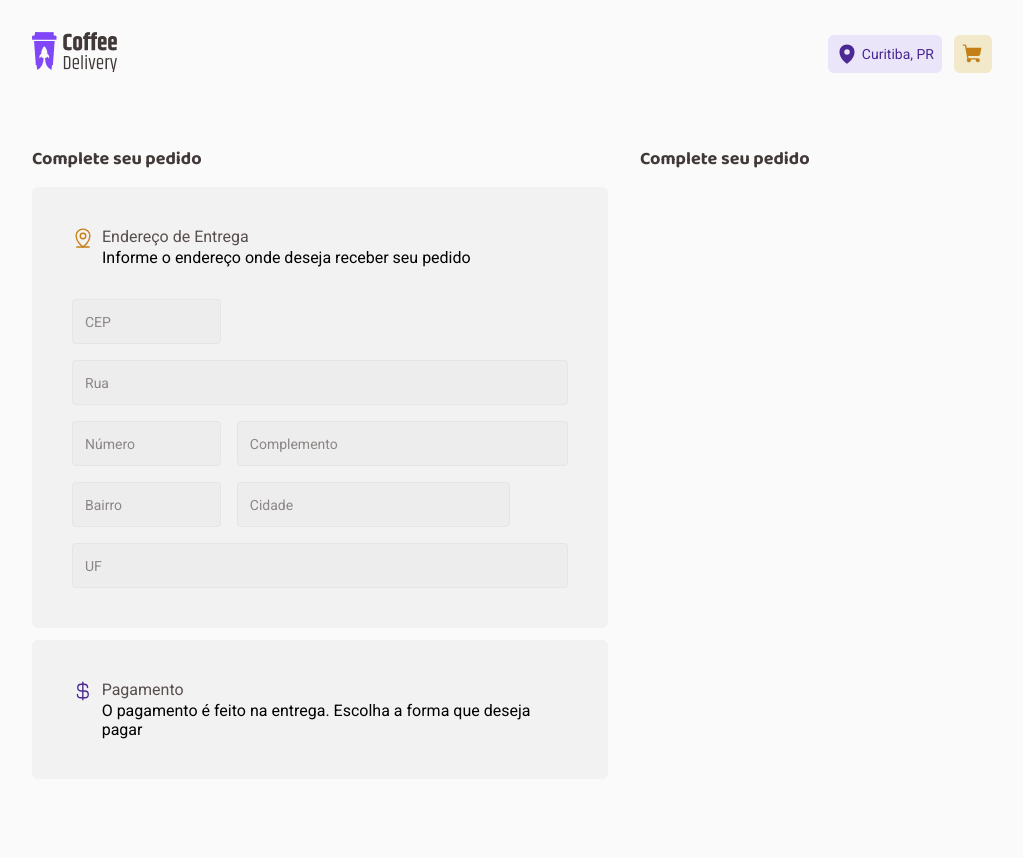
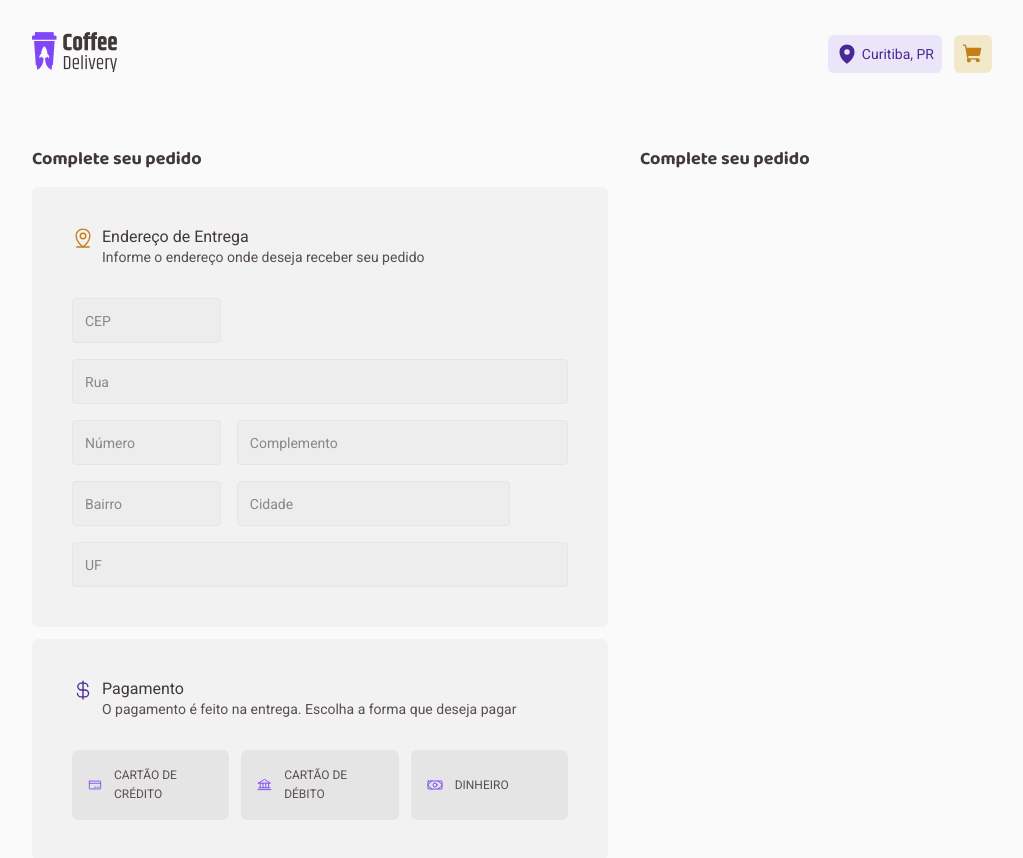
Before and after one commit to larissapissurno/coffee-delivery-react, a React (Vite) app: page /checkout in a window 1280 px wide. Shown: the whole page, without its empty margins (128-1151 px from the left). Before the commit the page ends 800 px from the top, so only its background shows below. Built offline with nearby package versions, Linux system fonts and the light colour scheme.

Commit message:
payment type form

```diff
--- /dev/null
+++ b/src/components/PaymentType/index.tsx
@@ -0,0 +1,18 @@
+import { ReactNode } from 'react'
+import { PaymentTypeWrapper } from './styles'
+
+interface PaymentTypeProps {
+  icon: ReactNode
+  label: string
+}
+export function PaymentType({ icon, label, ...otherProps }: PaymentTypeProps) {
+  return (
+    <>
+      <PaymentTypeWrapper>
+        {icon} <span>{label}</span>
+      </PaymentTypeWrapper>
+
+      <input type="radio" hidden {...otherProps} />
+    </>
+  )
+}
--- /dev/null
+++ b/src/components/PaymentType/styles.ts
@@ -0,0 +1,50 @@
+import styled, { css } from 'styled-components'
+
+interface PaymentTypeWrapperProps {
+  selected?: boolean
+}
+
+export const PaymentTypeWrapper = styled.div<PaymentTypeWrapperProps>`
+  display: flex;
+  flex-direction: row;
+  align-items: center;
+  padding: 1rem;
+  gap: 12px;
+  flex-grow: 1;
+
+  background-color: ${(props) => props.theme['base-button']};
+  border-radius: 6px;
+
+  transition: background-color 0.2s;
+
+  svg {
+    color: ${(props) => props.theme['accent-500']};
+  }
+
+  span {
+    text-transform: uppercase;
+    color: ${(props) => props.theme['base-text']};
+
+    font-family: 'Roboto';
+    font-style: normal;
+    font-weight: 400;
+    font-size: 0.75rem;
+    line-height: 1.6;
+  }
+
+  &:hover {
+    cursor: pointer;
+  }
+
+  ${(props) =>
+    props.selected
+      ? css`
+          border: 1px solid ${(props) => props.theme['accent-500']};
+          background-color: ${(props) => props.theme['accent-300']};
+        `
+      : css`
+          &:hover {
+            background-color: ${(props) => props.theme['base-hover']};
+          }
+        `}
+`
--- a/src/pages/Checkout/index.tsx
+++ b/src/pages/Checkout/index.tsx
@@ -1,12 +1,20 @@
 import { Input } from '@components/Input/styles'
-import { CurrencyDollar, MapPinLine } from 'phosphor-react'
-import { TextRegularM, TitleXS } from 'src/styles/typography'
+import { PaymentType } from '@components/PaymentType'
+import {
+  Bank,
+  CreditCard,
+  CurrencyDollar,
+  MapPinLine,
+  Money,
+} from 'phosphor-react'
+import { TextRegularM, TextRegularS, TitleXS } from 'src/styles/typography'
 import {
   ContentWrapper,
   Grid,
   LocaleInfo,
   OrderHeader,
   PaymentInfo,
+  PaymentTypeSection,
   StyledForm,
 } from './styles'
 
@@ -25,7 +33,9 @@ export function Checkout() {
                 <TextRegularM color="base-subtitle">
                   Endereço de Entrega
                 </TextRegularM>
-                <p>Informe o endereço onde deseja receber seu pedido</p>
+                <TextRegularS>
+                  Informe o endereço onde deseja receber seu pedido
+                </TextRegularS>
               </div>
             </OrderHeader>
 
@@ -45,12 +55,18 @@ export function Checkout() {
 
               <div>
                 <TextRegularM color="base-subtitle">Pagamento</TextRegularM>
-                <p>
+                <TextRegularS>
                   O pagamento é feito na entrega. Escolha a forma que deseja
                   pagar
-                </p>
+                </TextRegularS>
               </div>
             </OrderHeader>
+
+            <PaymentTypeSection>
+              <PaymentType icon={<CreditCard />} label="Cartão de Crédito" />
+              <PaymentType icon={<Bank />} label="Cartão de Débito" />
+              <PaymentType icon={<Money />} label="Dinheiro" />
+            </PaymentTypeSection>
           </PaymentInfo>
         </div>
 
--- a/src/pages/Checkout/styles.ts
+++ b/src/pages/Checkout/styles.ts
@@ -48,3 +48,9 @@ export const StyledForm = styled.form`
   grid-template-columns: 60% 40%;
   gap: 2rem;
 `
+
+export const PaymentTypeSection = styled.div`
+  display: grid;
+  grid-template-columns: 1fr 1fr 1fr;
+  gap: 0.75rem;
+`
--- a/src/styles/typography.ts
+++ b/src/styles/typography.ts
@@ -1,4 +1,4 @@
-import styled, { css } from 'styled-components'
+import styled, { css, DefaultTheme } from 'styled-components'
 
 interface TitleProps {
   color?: 'base-title' | 'base-subtitle'
@@ -25,14 +25,20 @@ export const TitleXS = styled.h4<TitleProps>`
   color: ${(props) => props.theme[props.color || 'base-subtitle']};
 `
 
-export const TextRegularL = styled.p<TitleProps>`
+interface TextRegularProps {
+  color?: keyof DefaultTheme
+}
+const TextRegular = styled.p<TextRegularProps>`
   font-family: 'Roboto';
   font-style: normal;
   font-weight: 400;
+  line-height: 1.3;
+
+  color: ${(props) => props.theme[props.color || 'base-text']};
+`
+
+export const TextRegularL = styled(TextRegular)`
   font-size: 1.25rem;
-  line-height: 130%;
-
-  color: ${(props) => props.theme[props.color || 'base-subtitle']};
 
   ${(props) =>
     (!props.color || props.color === 'base-subtitle') &&
@@ -41,8 +47,10 @@ export const TextRegularL = styled.p<TitleProps>`
     `}
 `
 
-export const TextRegularM = styled.p`
-  color: ${(props) => props.theme['base-text']};
+export const TextRegularM = styled(TextRegular)`
   font-size: 1rem;
-  line-height: 1.3;
 `
+
+export const TextRegularS = styled(TextRegular)`
+  font-size: 0.875rem;
+`
```
